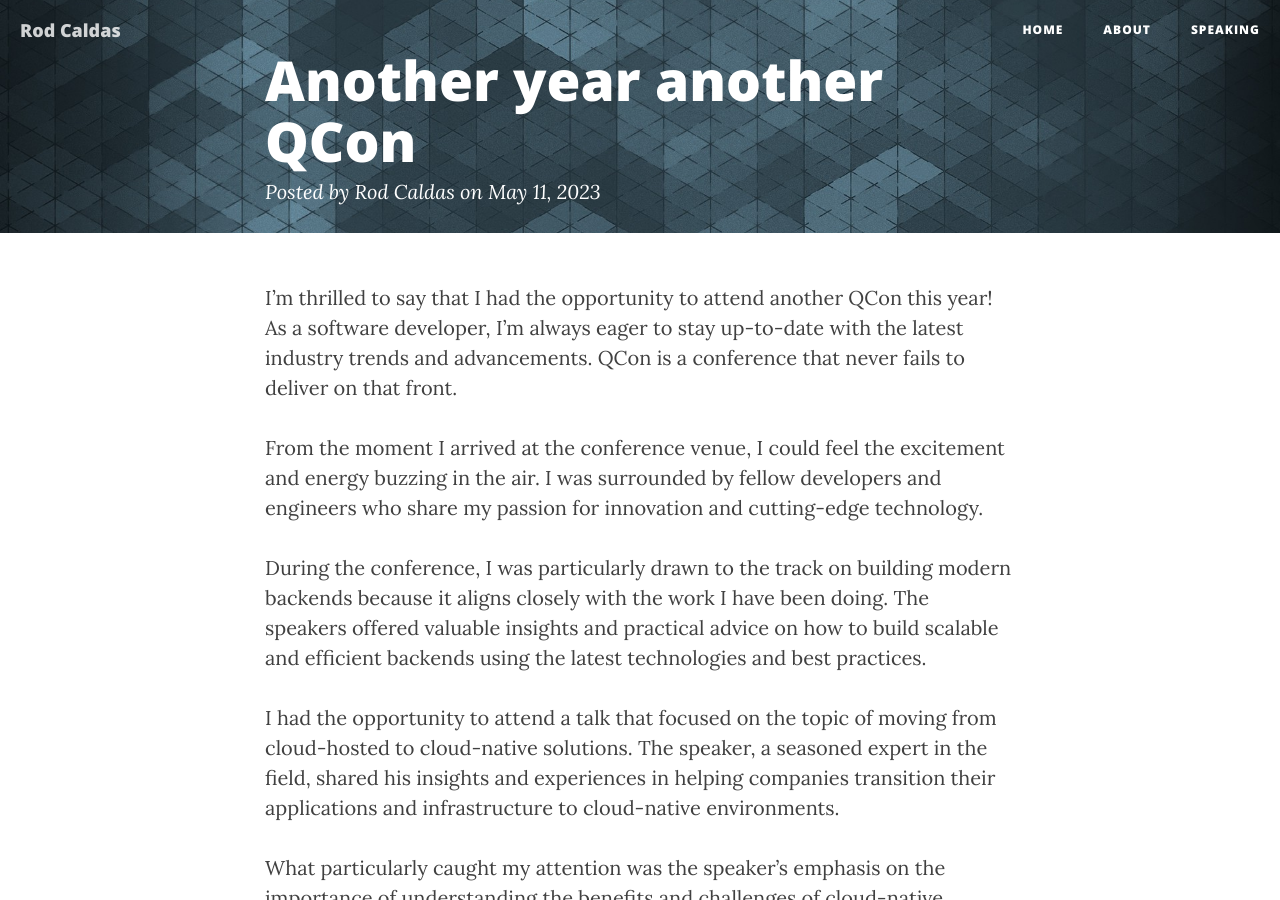
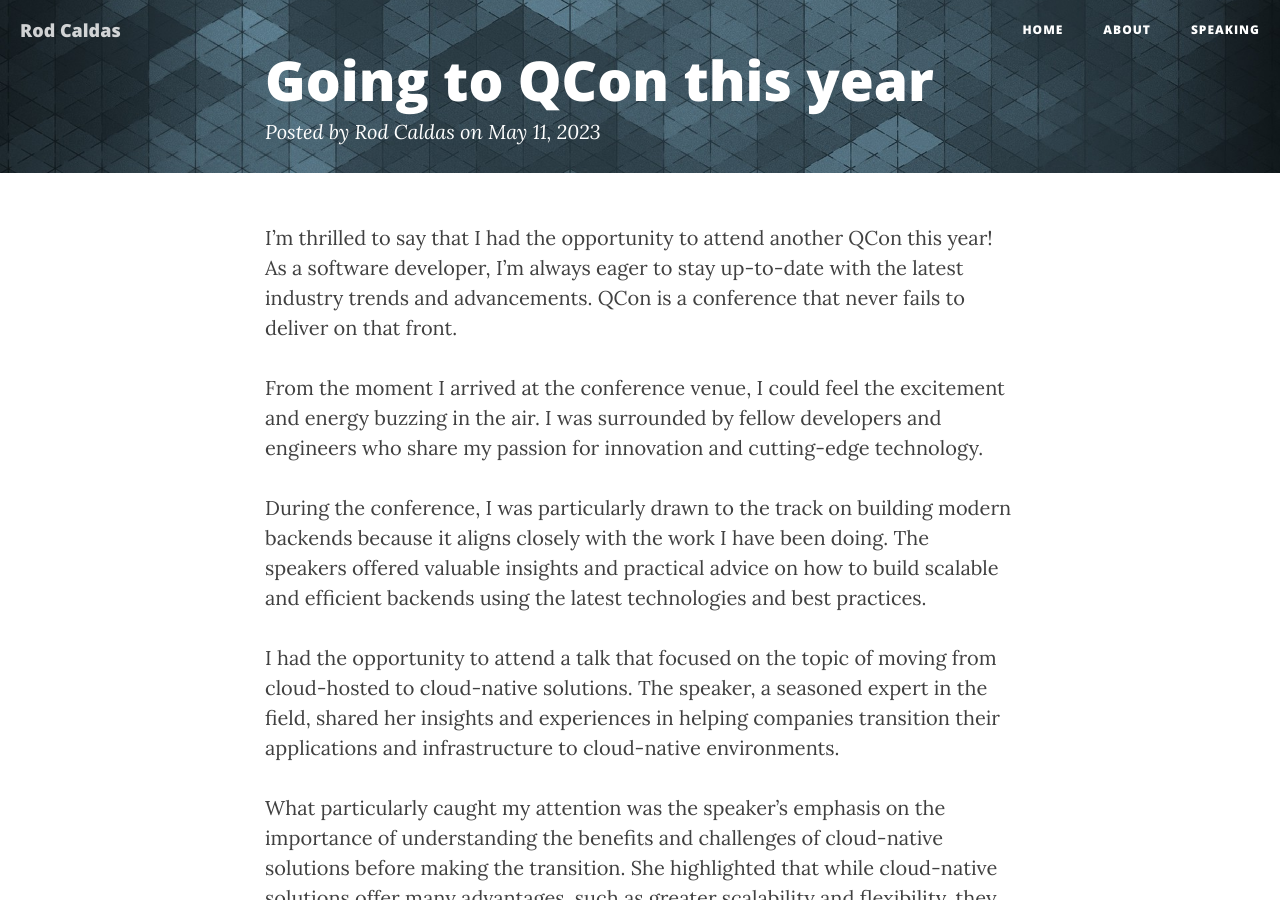
Before and after one commit to kaldas/kaldas.github.io, a Jekyll site: the page built from _posts/2021-05-11-going-to-qcon-this-year.markdown, in a window 1280 px wide and 900 px high. Built offline with Jekyll 4.4.1, drawn with Linux system fonts in a browser that asks for light colours; nearby versions of some CDN libraries; comment, search, counter and statistics services are not loaded.

Commit message:
Updated post

```diff
--- a/_posts/2021-05-11-another-year-another-qcon.markdown
+++ b/_posts/2021-05-11-going-to-qcon-this-year.markdown
@@ -1,6 +1,6 @@
 ---
 layout: post
-title: "Another year another QCon"
+title: "Going to QCon this year"
 author: Rod Caldas
 date: 2023-05-11 12:00:00
 tags: QCon Conference
@@ -14,7 +14,7 @@ From the moment I arrived at the conference venue, I could feel the excitement a
 
 During the conference, I was particularly drawn to the track on building modern backends because it aligns closely with the work I have been doing. The speakers offered valuable insights and practical advice on how to build scalable and efficient backends using the latest technologies and best practices.
 
-I had the opportunity to attend a talk that focused on the topic of moving from cloud-hosted to cloud-native solutions. The speaker, a seasoned expert in the field, shared his insights and experiences in helping companies transition their applications and infrastructure to cloud-native environments.
+I had the opportunity to attend a talk that focused on the topic of moving from cloud-hosted to cloud-native solutions. The speaker, a seasoned expert in the field, shared her insights and experiences in helping companies transition their applications and infrastructure to cloud-native environments.
 
 What particularly caught my attention was the speaker's emphasis on the importance of understanding the benefits and challenges of cloud-native solutions before making the transition. She highlighted that while cloud-native solutions offer many advantages, such as greater scalability and flexibility, they require a different approach to application design and development.
 
```
